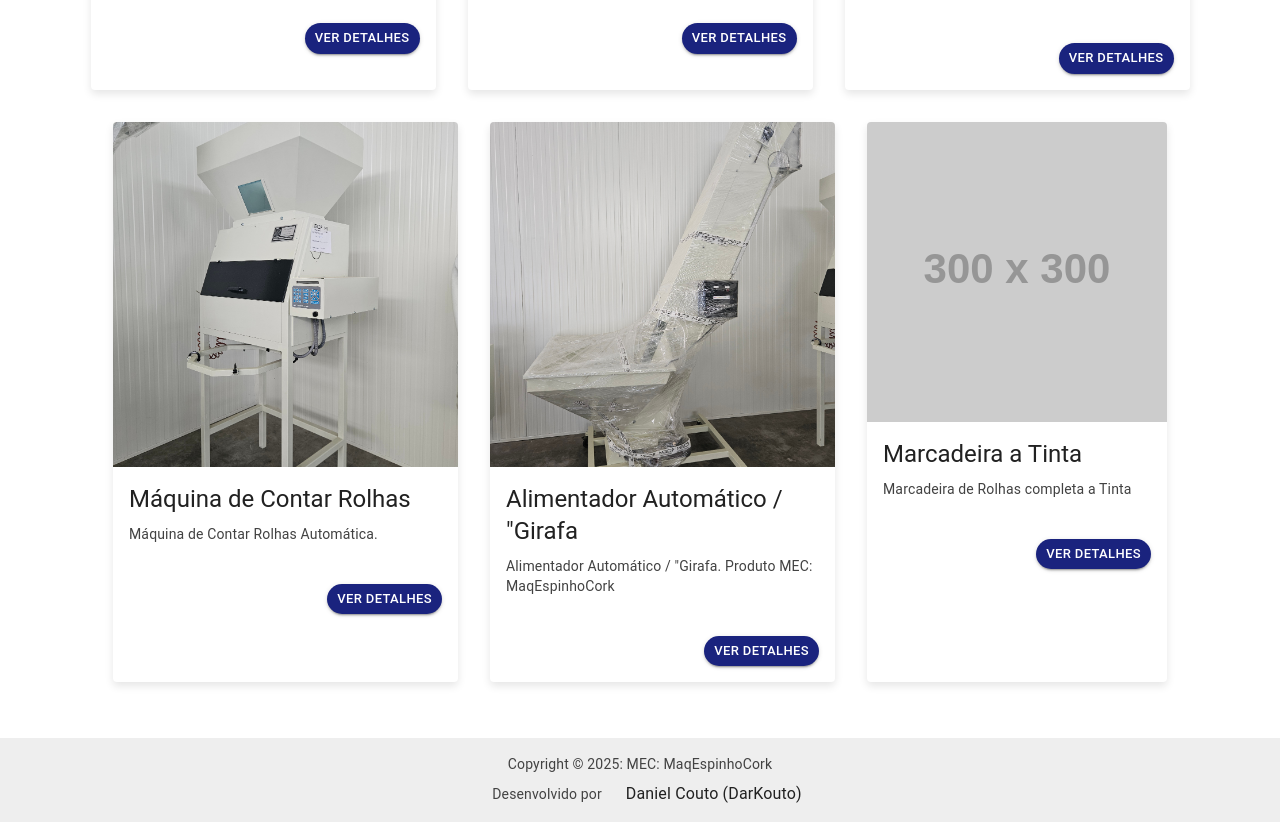
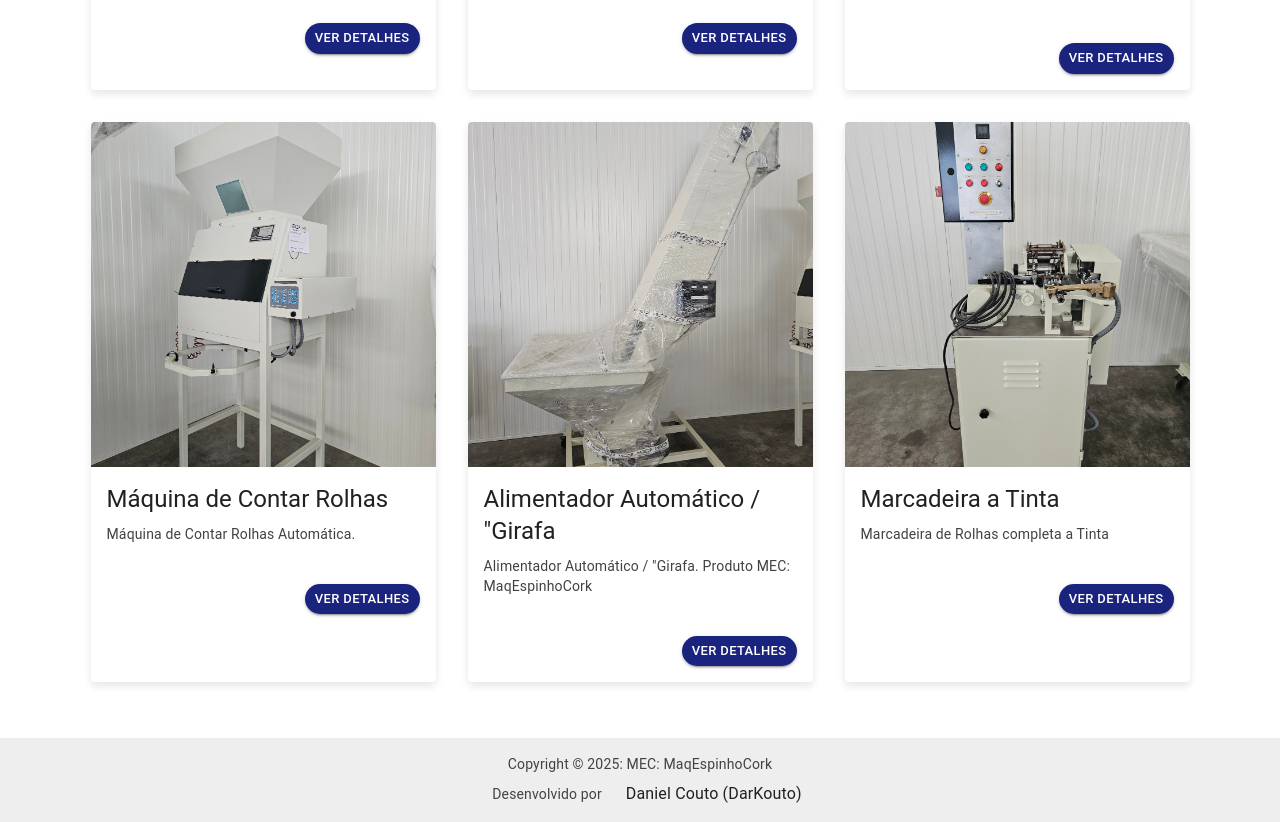
Before and after one commit to DarKouto/maqespinhocork25, a React (Vite) app in the folder frontend/: page / in a window 1280 px wide. Shown: the part 1064-1886 px from the top of the page. Built offline with nearby package versions, Linux system fonts and the light colour scheme; some icons are missing.

Commit message:
update machines

```diff
--- a/frontend/src/components/MachinesSection.jsx
+++ b/frontend/src/components/MachinesSection.jsx
@@ -49,7 +49,7 @@ function MachinesSection({ searchTerm, setSearchTerm }) {
       id: 6,
       name: 'Marcadeira a Tinta',
       description: 'Marcadeira de Rolhas completa a Tinta',
-      imageUrl: 'https://placehold.co/300x300/a3e635/000000?text=Maq+8',
+      imageUrl: f1,
     },
   ];
 
```
